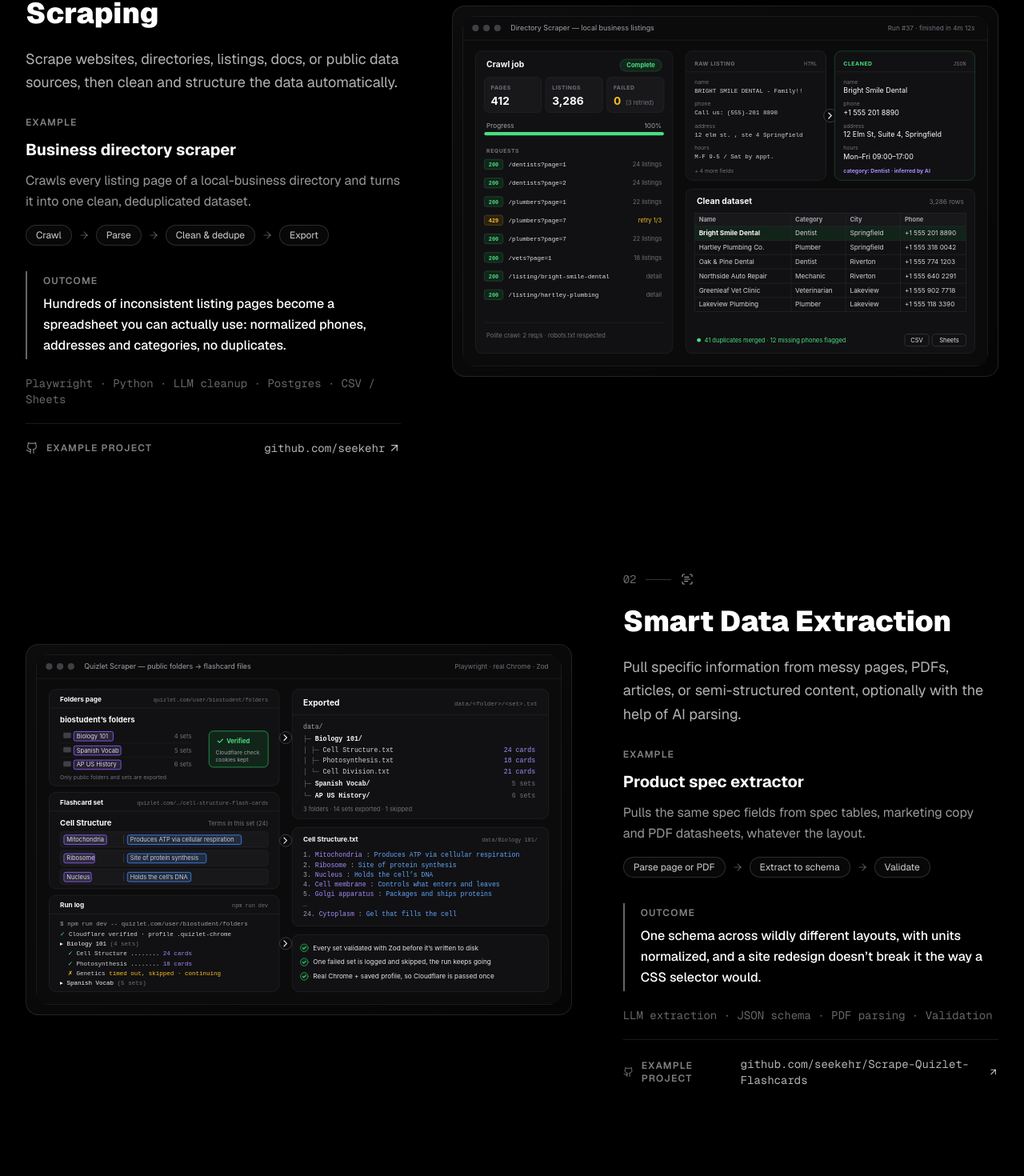
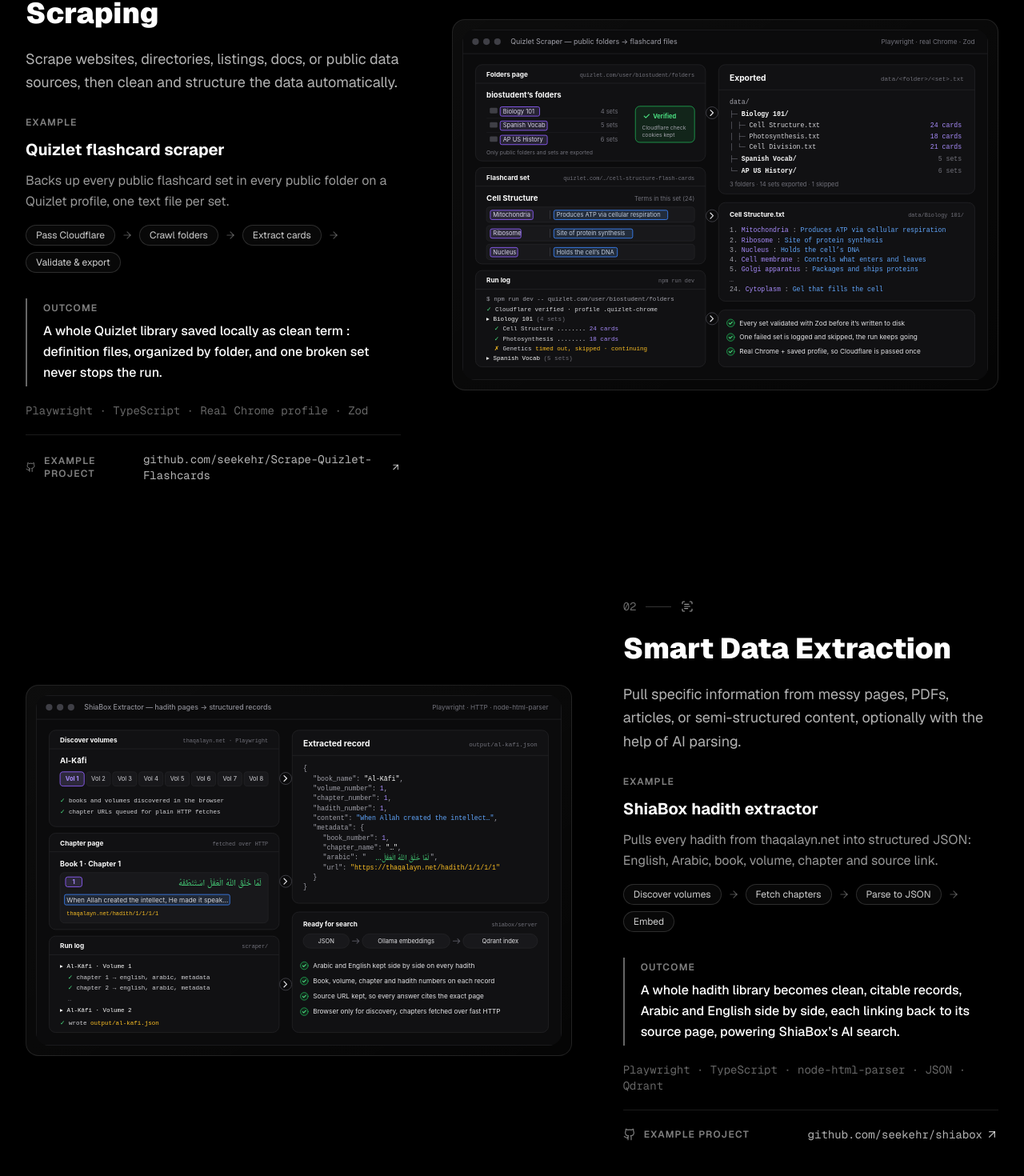
Before and after one commit to seekehr/GetAIMade, a Next.js app: page / in a window 1280 px wide. Shown: the part 1289-2759 px from the top of the page at 80% size. Built offline with nearby package versions, Linux system fonts and the light colour scheme.

Commit message:
fix quizlet

```diff
--- a/components/features.tsx
+++ b/components/features.tsx
@@ -11,17 +11,17 @@ const services = [
     description:
       'Scrape websites, directories, listings, docs, or public data sources, then clean and structure the data automatically.',
     example: {
-      name: 'Business directory scraper',
+      name: 'Quizlet flashcard scraper',
       summary:
-        'Crawls every listing page of a local-business directory and turns it into one clean, deduplicated dataset.',
+        'Backs up every public flashcard set in every public folder on a Quizlet profile, one text file per set.',
     },
-    flow: ['Crawl', 'Parse', 'Clean & dedupe', 'Export'],
+    flow: ['Pass Cloudflare', 'Crawl folders', 'Extract cards', 'Validate & export'],
     outcome:
-      'Hundreds of inconsistent listing pages become a spreadsheet you can actually use: normalized phones, addresses and categories, no duplicates.',
-    stack: ['Playwright', 'Python', 'LLM cleanup', 'Postgres', 'CSV / Sheets'],
+      'A whole Quizlet library saved locally as clean term : definition files, organized by folder, and one broken set never stops the run.',
+    stack: ['Playwright', 'TypeScript', 'Real Chrome profile', 'Zod'],
     image: '/featureimgs/web-scraping.svg',
-    repo: 'https://github.com/seekehr/',
-    alt: 'Directory scraper: crawl job progress and request log, a messy raw listing cleaned into structured fields, and the deduplicated dataset table',
+    repo: 'https://github.com/seekehr/Scrape-Quizlet-Flashcards',
+    alt: 'Quizlet scraper: a user’s public folders page and a flashcard set rendered in Chrome, a run log, and the exported data folder with one numbered term : definition text file per set',
   },
   {
     icon: ScanText,
@@ -29,17 +29,17 @@ const services = [
     description:
       'Pull specific information from messy pages, PDFs, articles, or semi-structured content, optionally with the help of AI parsing.',
     example: {
-      name: 'Product spec extractor',
+      name: 'ShiaBox hadith extractor',
       summary:
-        'Pulls the same spec fields from spec tables, marketing copy and PDF datasheets, whatever the layout.',
+        'Pulls every hadith from thaqalayn.net into structured JSON: English, Arabic, book, volume, chapter and source link.',
     },
-    flow: ['Parse page or PDF', 'Extract to schema', 'Validate'],
+    flow: ['Discover volumes', 'Fetch chapters', 'Parse to JSON', 'Embed'],
     outcome:
-      'One schema across wildly different layouts, with units normalized, and a site redesign doesn’t break it the way a CSS selector would.',
-    stack: ['LLM extraction', 'JSON schema', 'PDF parsing', 'Validation'],
+      'A whole hadith library becomes clean, citable records, Arabic and English side by side, each linking back to its source page, powering ShiaBox’s AI search.',
+    stack: ['Playwright', 'TypeScript', 'node-html-parser', 'JSON', 'Qdrant'],
     image: '/featureimgs/smart-extraction.svg',
-    repo: 'https://github.com/seekehr/Scrape-Quizlet-Flashcards',
-    alt: 'Quizlet scraper: a user’s public folders page and a flashcard set rendered in Chrome, a run log, and the exported data folder with one numbered term : definition text file per set',
+    repo: 'https://github.com/seekehr/shiabox',
+    alt: 'Hadith extractor: volumes discovered on thaqalayn.net, a chapter page with Arabic and English text, and the structured JSON record fed into Ollama embeddings and a Qdrant index',
   },
   {
     icon: BookOpen,
--- a/next.config.mjs
+++ b/next.config.mjs
@@ -1,5 +1,7 @@
 /** @type {import('next').NextConfig} */
 const nextConfig = {
+  // Let phones on the LAN load dev JS (otherwise client components never hydrate)
+  allowedDevOrigins: ['192.168.100.162'],
   typescript: {
     ignoreBuildErrors: true,
   },
```
Also changed, not shown: public/featureimgs/smart-extraction.svg, public/featureimgs/web-scraping.svg.
